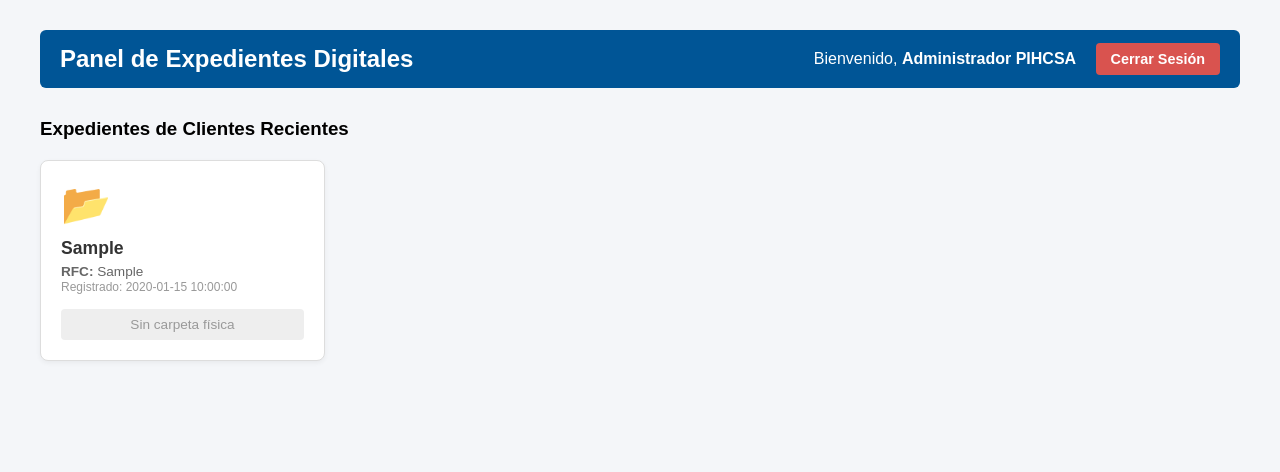
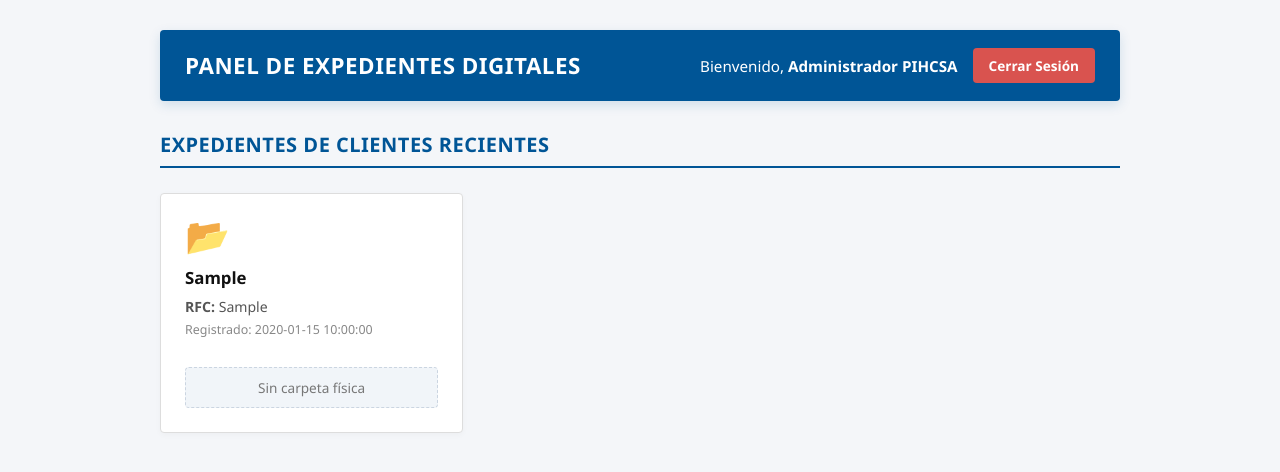
Before and after one commit to johanUtm04/Formulario-Clientes-Pihcsa, a PHP site: page /admin.php in a window 1280 px wide. Shown: the top 472 px of the page. Run offline with PHP 8.4, Linux system fonts and the light colour scheme; a user stored in the database is signed in; tables that the repository leaves empty hold one stand-in row (values such as "Sample post").

Commit message:
feat: database struture and view to see expedients

```diff
--- a/admin.php
+++ b/admin.php
@@ -16,37 +16,203 @@ $resultado = mysqli_query($conexion, $sql);
 <html lang="es">
 <head>
     <meta charset="UTF-8">
+    <meta name="viewport" content="width=device-width, initial-scale=1.0">
     <title>Panel de Administración - PIHCSA</title>
     <link rel="stylesheet" type="text/css" href="css/styles.css" />
     <style>
-        .admin-container { max-width: 1200px; margin: 30px auto; padding: 0 20px; font-family: Arial, sans-serif; }
-        .admin-header { display: flex; justify-content: space-between; align-items: center; margin-bottom: 30px; background: #005596; color: white; padding: 15px 20px; border-radius: 6px; }
-        .admin-header h1 { margin: 0; font-size: 1.5rem; }
-        .btn-logout { background-color: #d9534f; color: white; padding: 8px 15px; text-decoration: none; border-radius: 4px; font-weight: bold; font-size: 0.9rem; }
-        .grid-expedientes { display: grid; grid-template-columns: repeat(auto-fill, minmax(280px, 1fr)); gap: 20px; margin-top: 20px; }
-        .tarjeta-expediente { background: white; border: 1px solid #ddd; border-radius: 8px; padding: 20px; box-shadow: 0 2px 5px rgba(0,0,0,0.05); transition: transform 0.2s; position: relative; }
-        .tarjeta-expediente:hover { transform: translateY(-5px); box-shadow: 0 4px 10px rgba(0,0,0,0.1); }
-        .icon-folder { font-size: 40px; color: #ffc107; margin-bottom: 10px; }
-        .tarjeta-titulo { font-weight: bold; color: #333; margin-bottom: 5px; font-size: 1.1rem; }
-        .tarjeta-sub { color: #666; font-size: 0.85rem; margin-bottom: 15px; }
-        .btn-ver { display: block; text-align: center; background: #005596; color: white; padding: 8px; text-decoration: none; border-radius: 4px; font-size: 0.9rem; font-weight: bold; }
-        .btn-ver:hover { background: #003b69; }
-        .no-data { text-align: center; color: #999; padding: 4px; grid-column: 1 / -1; }
+        body {
+            background-color: #f4f6f9;
+            margin: 0;
+            font-family: 'Segoe UI', Tahoma, Geneva, Verdana, sans-serif;
+        }
+
+        .admin-container {
+            width: 1000px;
+            margin: 30px auto;
+            padding: 0 20px;
+            box-sizing: border-box;
+        }
+
+        .admin-header {
+            display: flex;
+            justify-content: space-between;
+            align-items: center;
+            margin-bottom: 30px;
+            background: #005596;
+            color: white;
+            padding: 18px 25px;
+            border-radius: 4px;
+            box-shadow: 0 4px 12px rgba(0, 85, 150, 0.15);
+        }
+
+        .admin-header h1 {
+            margin: 0;
+            font-size: 1.4rem;
+            font-weight: 600;
+            text-transform: uppercase;
+            letter-spacing: 0.5px;
+        }
+
+        .user-info-block {
+            display: flex;
+            align-items: center;
+            gap: 15px;
+        }
+
+        .user-info-block span {
+            font-size: 0.95rem;
+        }
+
+        .btn-logout {
+            background-color: #d9534f;
+            color: white;
+            padding: 8px 16px;
+            text-decoration: none;
+            border-radius: 4px;
+            font-weight: bold;
+            font-size: 0.85rem;
+            transition: background-color 0.2s ease;
+        }
+
+        .btn-logout:hover {
+            background-color: #c9302c;
+        }
+
+        .section-title h3 {
+            color: #005596;
+            border-bottom: 2px solid #005596;
+            padding-bottom: 8px;
+            margin-top: 0;
+            margin-bottom: 25px;
+            font-size: 1.25rem;
+            text-transform: uppercase;
+            letter-spacing: 0.5px;
+        }
+
+        .grid-expedientes {
+            display: grid;
+            grid-template-columns: repeat(auto-fill, minmax(290px, 1fr));
+            gap: 25px;
+            margin-top: 20px;
+        }
+
+        .tarjeta-expediente {
+            background: white;
+            border: 1px solid #ddd;
+            border-radius: 4px;
+            padding: 24px;
+            box-shadow: 0 2px 6px rgba(0,0,0,0.03);
+            transition: transform 0.2s ease, box-shadow 0.2s ease;
+            position: relative;
+            display: flex;
+            flex-direction: column;
+            justify-content: space-between;
+            min-height: 240px;
+            box-sizing: border-box;
+        }
+
+        .tarjeta-expediente:hover {
+            transform: translateY(-4px);
+            box-shadow: 0 6px 15px rgba(0, 53, 107, 0.1);
+            border-color: #005596;
+        }
+
+        .icon-folder {
+            font-size: 36px;
+            margin-bottom: 12px;
+            line-height: 1;
+        }
+
+        .tarjeta-titulo {
+            font-weight: bold;
+            color: #111;
+            margin-bottom: 6px;
+            font-size: 1.05rem;
+            line-height: 1.4;
+        }
+
+        .tarjeta-sub {
+            color: #555;
+            font-size: 0.88rem;
+            margin-bottom: 15px;
+            line-height: 1.5;
+        }
+
+        .tarjeta-sub span {
+            display: block;
+            margin-top: 4px;
+            font-size: 0.78rem;
+            color: #888;
+        }
+
+        .badge-archivos {
+            display: inline-block;
+            background: #e0f2fe;
+            color: #0369a1;
+            font-size: 0.75rem;
+            font-weight: 600;
+            padding: 4px 8px;
+            border-radius: 12px;
+            margin-bottom: 15px;
+            border: 1px solid #bae6fd;
+        }
+
+        .btn-ver {
+            display: block;
+            text-align: center;
+            background: #005596;
+            color: white;
+            padding: 10px;
+            text-decoration: none;
+            border-radius: 4px;
+            font-size: 0.88rem;
+            font-weight: bold;
+            transition: background 0.2s ease;
+        }
+
+        .btn-ver:hover {
+            background: #003d6b;
+        }
+
+        .status-empty {
+            display: block;
+            text-align: center;
+            color: #777;
+            font-size: 0.85rem;
+            padding: 10px;
+            background: #f1f5f9;
+            border-radius: 4px;
+            border: 1px dashed #cbd5e1;
+            font-weight: 500;
+        }
+
+        .no-data {
+            text-align: center;
+            color: #64748b;
+            padding: 40px;
+            grid-column: 1 / -1;
+            background: white;
+            border: 1px dashed #cbd5e1;
+            border-radius: 4px;
+            font-size: 0.95rem;
+        }
     </style>
 </head>
-<body style="background-color: #f4f6f9; margin: 0;">
+<body>
 
 <div class="admin-container">
 
     <div class="admin-header">
-        <h1> Panel de Expedientes Digitales</h1>
-        <div>
-            <span style="margin-right: 15px;">Bienvenido, <strong><?php echo htmlspecialchars($_SESSION['admin_nombre']); ?></strong></span>
+        <h1>Panel de Expedientes Digitales</h1>
+        <div class="user-info-block">
+            <span>Bienvenido, <strong><?php echo htmlspecialchars($_SESSION['admin_nombre']); ?></strong></span>
             <a href="logout.php" class="btn-logout">Cerrar Sesión</a>
         </div>
     </div>
 
+    <div class="section-title">
         <h3>Expedientes de Clientes Recientes</h3>
+    </div>
 
     <div class="grid-expedientes">
         <?php
@@ -54,24 +220,38 @@ $resultado = mysqli_query($conexion, $sql);
             while($cliente = mysqli_fetch_assoc($resultado)):
                 $rfc_cliente = $cliente['rfc'];
                 $ruta_carpeta = "uploads/" . $rfc_cliente;
+                $existe_carpeta = is_dir($ruta_carpeta);
 
-                $existe_carpeta = is_dir($ruta_carpeta);
+                $conteo_archivos = 0;
+                if ($existe_carpeta) {
+                    $archivos = glob($ruta_carpeta . "/*");
+                    if ($archivos !== false) {
+                        $conteo_archivos = count($archivos);
+                    }
+                }
         ?>
             <div class="tarjeta-expediente">
-                <div class="icon-folder" style="<?php echo !$existe_carpeta ? 'color: #ccc;' : ''; ?>">
-                    <?php echo $existe_carpeta ? '📁' : '📂'; ?>
+                <div>
+                    <div class="icon-folder">
+                        <?php echo ($existe_carpeta && $conteo_archivos > 0) ? '📁' : '📂'; ?>
                     </div>
                     <div class="tarjeta-titulo"><?php echo htmlspecialchars($cliente['razon_social']); ?></div>
                     <div class="tarjeta-sub">
-                    <strong>RFC:</strong> <?php echo htmlspecialchars($rfc_cliente); ?><br>
-                    <span style="font-size: 0.75rem; color: #999;">Registrado: <?php echo $cliente['fecha_registro']; ?></span>
+                        <strong>RFC:</strong> <?php echo htmlspecialchars($rfc_cliente); ?>
+                        <span>Registrado: <?php echo $cliente['fecha_registro']; ?></span>
+                    </div>
                 </div>
 
+                <div>
                     <?php if ($existe_carpeta): ?>
+                        <div class="badge-archivos">
+                            <?php echo $conteo_archivos; ?> <?php echo ($conteo_archivos == 1) ? 'archivo cargado' : 'archivos cargados'; ?>
+                        </div>
                         <a href="ver_expediente.php?rfc=<?php echo urlencode($rfc_cliente); ?>" class="btn-ver">Ver Documentos</a>
                     <?php else: ?>
-                    <span style="display:block; text-align:center; color:#999; font-size:0.85rem; padding:8px; background:#eee; border-radius:4px;">Sin carpeta física</span>
+                        <span class="status-empty">Sin carpeta física</span>
                     <?php endif; ?>
+                </div>
             </div>
         <?php
             endwhile;
--- a/buscar_cliente.php
+++ b/buscar_cliente.php
@@ -12,7 +12,6 @@ $query = "SELECT * FROM formulario_clientes WHERE rfc = '$rfc' LIMIT 1";
 $res = mysqli_query($conexion, $query);
 
 if ($row = mysqli_fetch_assoc($res)) {
-    // Ofuscamos el email para seguridad: j***n@gmail.com
     $correo = $row['email'];
     $partes = explode("@", $correo);
     $email_oculto = substr($partes[0], 0, 1) . "***" . substr($partes[0], -1) . "@" . $partes[1];
```
Also changed, not shown: create_user.php (added, +17 -0 lines), login.php (+127 -42 lines), logout.php (added, +23 -0 lines), procesar.php (+1 -17 lines), 2 other files. Lines whose indentation alone changed are shown as unchanged.
